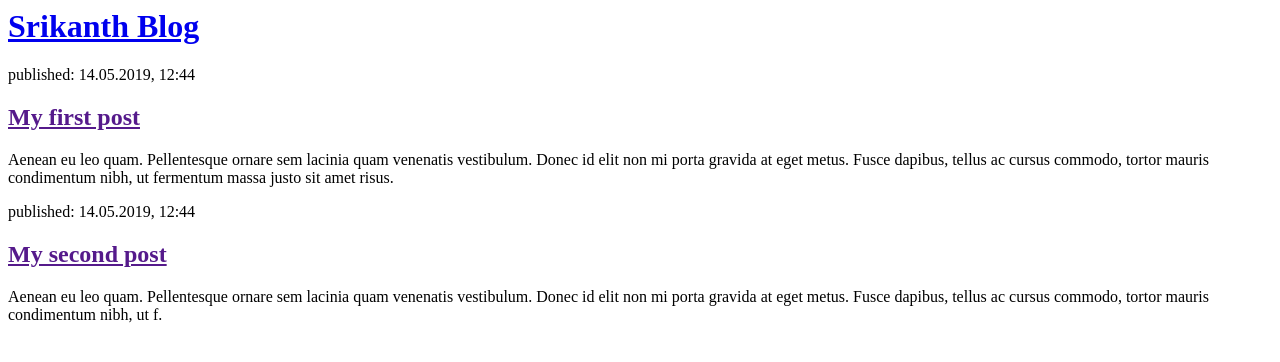
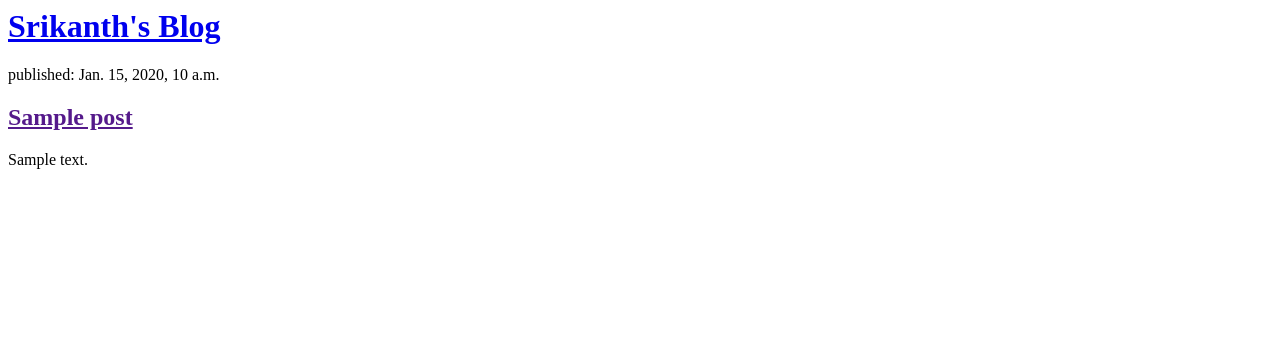
Before and after one commit to srikanthmadhu30/My-first_blog, a Django app: template blog/templates/blog/post_list.html in a window 1280 px wide. Shown: the top 362 px of the page. Run offline with Django 3.2, Linux system fonts and the light colour scheme; the template is opened without the code that fills it: values that come from a table or form of the project are taken from there, others are empty; tables that the repository leaves empty hold one stand-in row (values such as "Sample post").

Commit message:
modified templates to templates

```diff
--- a/blog/templates/blog/post_list.html
+++ b/blog/templates/blog/post_list.html
@@ -1,23 +1,19 @@
 
 <html>
     <head>
-        <title>Srikanth blog</title>
+        <title>Srikanth's blog</title>
     </head>
     <body>
         <div>
-            <h1><a href="/">Srikanth Blog</a></h1>
-        </div>
+    <h1><a href="/">Srikanth's Blog</a></h1>
+</div>
 
-        <div>
-            <p>published: 14.05.2019, 12:44</p>
-            <h2><a href="">My first post</a></h2>
-            <p>Aenean eu leo quam. Pellentesque ornare sem lacinia quam venenatis vestibulum. Donec id elit non mi porta gravida at eget metus. Fusce dapibus, tellus ac cursus commodo, tortor mauris condimentum nibh, ut fermentum massa justo sit amet risus.</p>
-        </div>
-
-        <div>
-            <p>published: 14.05.2019, 12:44</p>
-            <h2><a href="">My second post</a></h2>
-            <p>Aenean eu leo quam. Pellentesque ornare sem lacinia quam venenatis vestibulum. Donec id elit non mi porta gravida at eget metus. Fusce dapibus, tellus ac cursus commodo, tortor mauris condimentum nibh, ut f.</p>
-        </div>
+{% for post in posts %}
+    <div>
+        <p>published: {{ post.published_date }}</p>
+        <h2><a href="">{{ post.title }}</a></h2>
+        <p>{{ post.text|linebreaksbr }}</p>
+    </div>
+{% endfor %}
     </body>
-</html>
+<html>
--- a/blog/views.py
+++ b/blog/views.py
@@ -1,5 +1,7 @@
 from django.shortcuts import render
-
+from .models import Post
+from django.utils import timezone
 # Create your views here.
 def post_list(request):
-    return render(request, 'blog/post_list.html', {})
+    posts = Post.objects.filter(published_date__lte=timezone.now()).order_by('published_date')
+    return render(request, 'blog/post_list.html', {'posts': posts})
```
